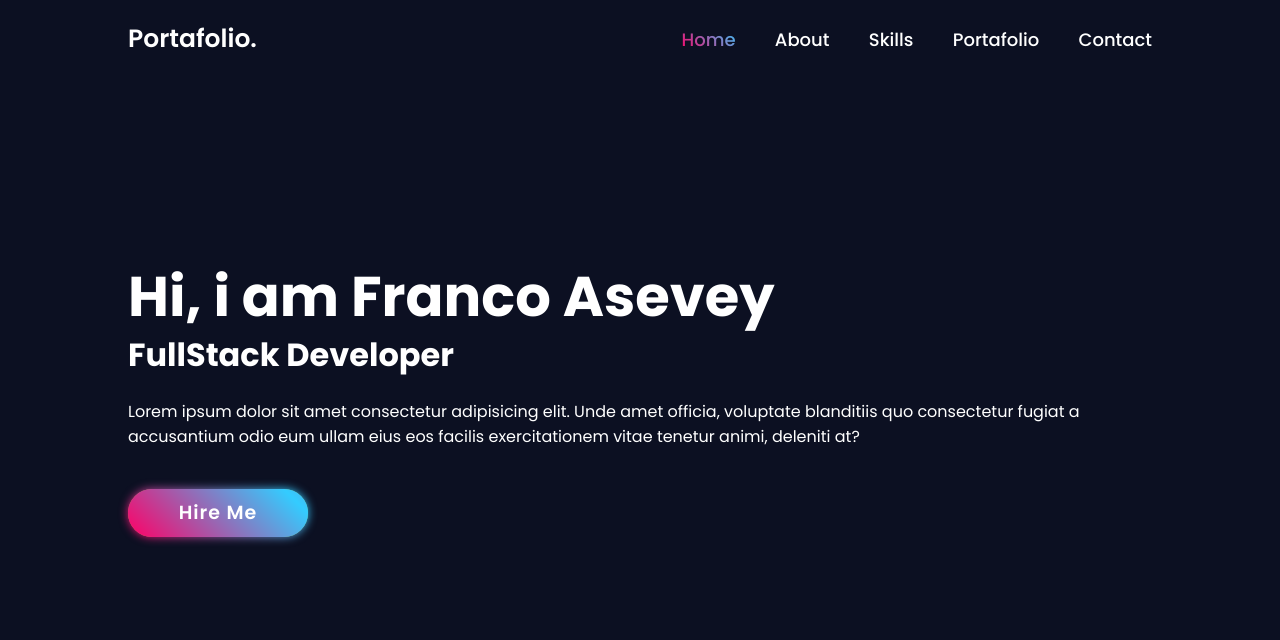
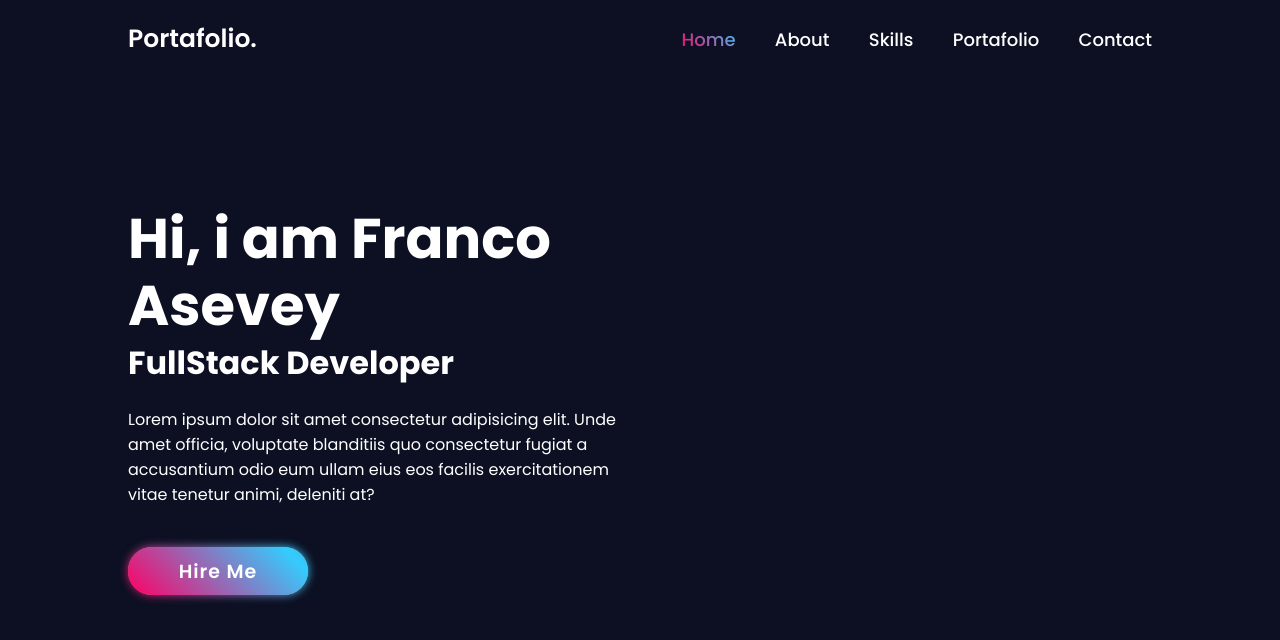
Before and after one commit to francoasevey/personal-Portfolio-Website-v2, a plain HTML site: page index.html in a window 1280 px wide. Drawn offline with Linux system fonts and the light colour scheme.

Commit message:
home content

```diff
--- a/main.css
+++ b/main.css
@@ -47,6 +47,9 @@ header{
     display: flex;
     align-items: center;
     padding: 0 10%;
+}
+.home-content{
+    max-width: 500px;
 }
 .home-content h1{
     font-size: 56px;
```
